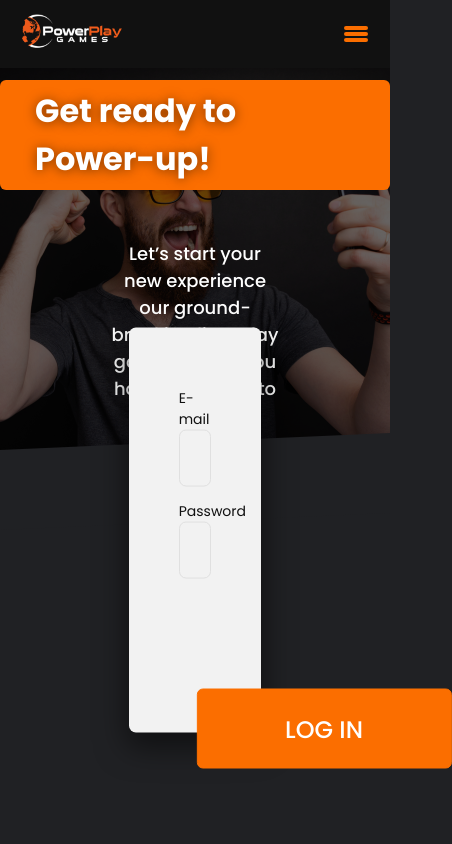
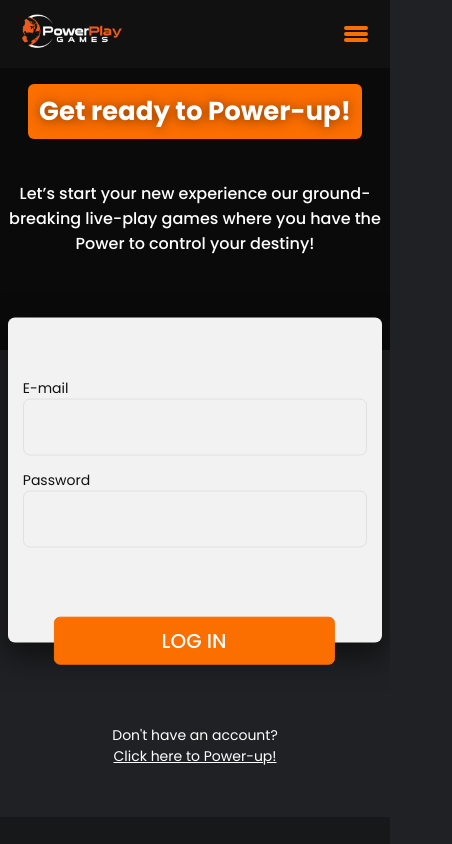
Before and after one commit to goldbright00000/React-powerplaysystems, a React app: page /login in a window 390 px wide. Shown: the top 844 px of the page, 452 px wide, since content can reach past the window. Built offline with nearby package versions, Linux system fonts and the light colour scheme.

Commit message:
Login page

```diff
--- a/src/components/Input/index.js
+++ b/src/components/Input/index.js
@@ -11,6 +11,7 @@ function Input(props) {
         placeholder = '',
         block = false,
         rounded = false,
+        required = false,
     } = props || {}
     return (
         <div className={classes.input_container}>
@@ -20,6 +21,7 @@ function Input(props) {
                 onChange={onChange}
                 placeholder={placeholder}
                 className={`${block && classes.block} ${rounded && classes.rounded}`}
+                required={required}
             />
         </div>
     )
@@ -31,7 +33,8 @@ Input.propTypes = {
     placeholder: PropTypes.string,
     onChange: PropTypes.func,
     block: PropTypes.bool,
-    rounded: PropTypes.bool
+    rounded: PropTypes.bool,
+    required: PropTypes.bool
 }
 
 export default Input
--- a/src/pages/Login/index.js
+++ b/src/pages/Login/index.js
@@ -1,4 +1,5 @@
 import React from 'react'
+import { Link } from 'react-router-dom'
 
 import classes from './index.module.scss'
 import Footer from '../../components/Footer/Footer'
@@ -33,18 +34,19 @@ function LoginPage() {
                     <div className={classes.content_top_skew} />
                     <div className={classes.content_card}>
                         <form onSubmit={onLoginSubmit}>
-                            <Input type="text" block rounded label="E-mail" />
-                            <Input type="password" block rounded label="Password" />
+                            <Input type="text" block rounded label="E-mail" required />
+                            <Input type="password" block rounded label="Password" required />
                             <button className={`${'__btn __large-btn'} ${classes.login_btn}`} type="submit">Log in</button>
                         </form>
+                        <br />
                     </div>
 
-                    <p>
-                    Don't have an account? Click here to Power-up!
+                    <p className={classes.content_footer_p}>
+                        Don't have an account? <Link to="/">Click here to Power-up!</Link>
                     </p>
                 </div>
             </div>
-            <Footer />
+            <Footer isBlack />
         </>
     )
 }
--- a/src/pages/Login/index.module.scss
+++ b/src/pages/Login/index.module.scss
@@ -45,7 +45,7 @@
       .header_p {
         font-size: 18px;
         font-weight: 500;
-        width: 44%;
+        width: 40%;
         text-align: center;
       }
     }
@@ -57,13 +57,13 @@
     left: 0;
     right: 0;
     position: relative;
+    align-items: center;
 
     .content_top_skew {
       background-color: $lightBlack;
       height: 80px;
       width: 200%;
       border-top: 1px solid transparent;
-      left: 0;
       transform: translate(-50%, 0) skew(0, -2.5deg);
     }
 
@@ -72,19 +72,234 @@
       width: 34%;
       margin: 0 auto;
       border-radius: 7px;
-      transform: translate(0, -50%);
+      transform: translate(0, -60%);
       box-shadow: 0px 12px 30px 3px rgba(0, 0, 0, 0.5);
       padding: 60px 50px;
 
       .login_btn {
         margin: 0px auto;
-        width: 90%;
+        width: 75%;
         height: 80px;
-        position: relative;
-        transform: translate(7%, 120%);
+        position: absolute;
+        transform: translate(2.5%, 50%);
+        margin: 0;
+        padding: 0;
         font-size: 24px;
         text-transform: uppercase;
       }
     }
+
+    .content_footer_p {
+      margin: 0;
+      padding: 0;
+      transform: translate(0, -500%);
+      text-align: center;
+      font-size: 14px;
+
+      a {
+        text-decoration: underline;
+      }
+    }
   }
 }
+
+@media only screen and (max-width: 1024px) {
+  @import "../../scss/colors.scss";
+
+  .wrapper {
+    margin: 50px 0 0 0;
+    width: 100%;
+
+    .back_drop {
+      display: none;
+    }
+
+    .header {
+      width: 100%;
+      background-color: #0a0a0a;
+      height: 300px;
+      display: block;
+      flex-direction: unset;
+      overflow: hidden;
+      .header_image {
+        display: none;
+      }
+
+      .header_content {
+        position: relative;
+        margin: 40px 0 0 0;
+        width: 100%;
+        height: 50%;
+        display: flex;
+        flex-direction: column;
+        justify-content: center;
+        align-items: center;
+
+        .header_title {
+          background-color: $primary;
+          font-size: 26px;
+          font-weight: bold;
+          padding: 8px 11px;
+          border-radius: 6px;
+          text-shadow: 0px 1px 12px rgba(0, 0, 0, 0.5);
+        }
+
+        .header_p {
+          font-size: 16px;
+          font-weight: 500;
+          width: 100%;
+          text-align: center;
+        }
+      }
+    }
+
+    .content_wrapper {
+      background-color: $lightBlack;
+      bottom: 0;
+      left: 0;
+      right: 0;
+      position: relative;
+      align-items: center;
+
+      .content_top_skew {
+        display: none;
+      }
+
+      .content_card {
+        background-color: $grey2;
+        width: 96%;
+        margin: 0 auto;
+        border-radius: 7px;
+        transform: translate(0, -10%);
+        box-shadow: 0px 12px 30px 3px rgba(0, 0, 0, 0.5);
+        padding: 60px 15px;
+
+        .login_btn {
+          margin: 0px auto;
+          width: 75%;
+          height: 48px;
+          position: absolute;
+          transform: translate(11%, 115%);
+          margin: 0;
+          padding: 0;
+          font-size: 20px;
+          text-transform: uppercase;
+        }
+      }
+
+      .content_footer_p {
+        width: 50%;
+        margin: 50px auto;
+        padding: 0;
+        transform: translate(0, 0);
+        text-align: center;
+        font-size: 14px;
+
+        a {
+          text-decoration: underline;
+        }
+      }
+    }
+  }
+}
+
+@media only screen and (max-width: 280px) {
+  @import "../../scss/colors.scss";
+
+  .wrapper {
+    margin: 50px 0 0 0;
+    width: 100%;
+
+    .back_drop {
+      display: none;
+    }
+
+    .header {
+      width: 100%;
+      background-color: #0a0a0a;
+      height: auto;
+      display: block;
+      flex-direction: unset;
+      overflow: hidden;
+
+      .header_image {
+        display: none;
+      }
+
+      .header_content {
+        position: relative;
+        margin: 40px 0 0 0;
+        width: 100%;
+        height: 50%;
+        display: flex;
+        flex-direction: column;
+        justify-content: center;
+        align-items: center;
+
+        .header_title {
+          background-color: $primary;
+          font-size: 18px;
+          font-weight: bold;
+          padding: 8px 11px;
+          border-radius: 6px;
+          text-shadow: 0px 1px 12px rgba(0, 0, 0, 0.5);
+        }
+
+        .header_p {
+          font-size: 16px;
+          font-weight: 500;
+          width: 100%;
+          text-align: center;
+        }
+      }
+    }
+
+    .content_wrapper {
+      background-color: $lightBlack;
+      bottom: 0;
+      left: 0;
+      right: 0;
+      position: relative;
+      align-items: center;
+
+      .content_top_skew {
+        display: none;
+      }
+
+      .content_card {
+        background-color: $grey2;
+        width: 100%;
+        margin: 0 auto;
+        border-radius: 7px;
+        transform: translate(0, 0);
+        box-shadow: 0px 12px 30px 3px rgba(0, 0, 0, 0.5);
+        padding: 60px 15px;
+
+        .login_btn {
+          margin: 0px auto;
+          width: 100%;
+          height: 48px;
+          position: absolute;
+          transform: translate(-5.5%, 115%);
+          margin: 0;
+          padding: 0;
+          font-size: 20px;
+          text-transform: uppercase;
+        }
+      }
+
+      .content_footer_p {
+        width: 50%;
+        margin: 50px auto;
+        padding: 0;
+        transform: translate(0, 0);
+        text-align: center;
+        font-size: 14px;
+
+        a {
+          text-decoration: underline;
+        }
+      }
+    }
+  }
+}
```
Also changed, not shown: 1 other file (tests, documents, lock files or other folders).
